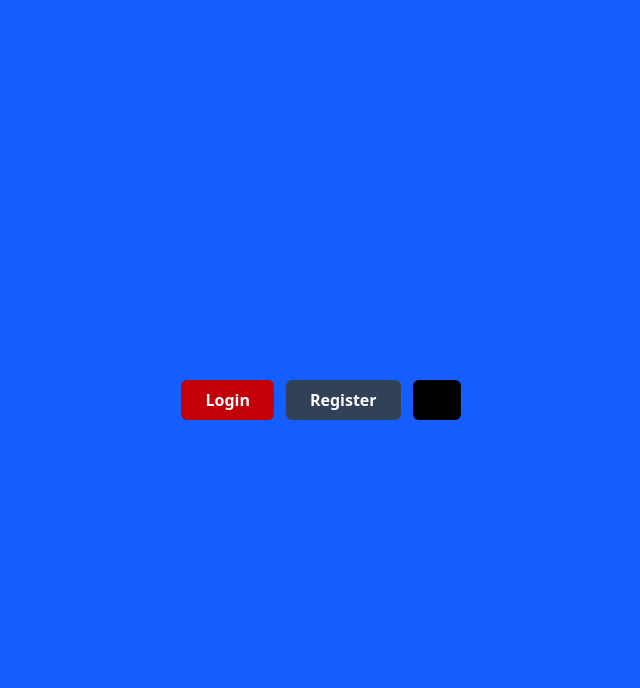
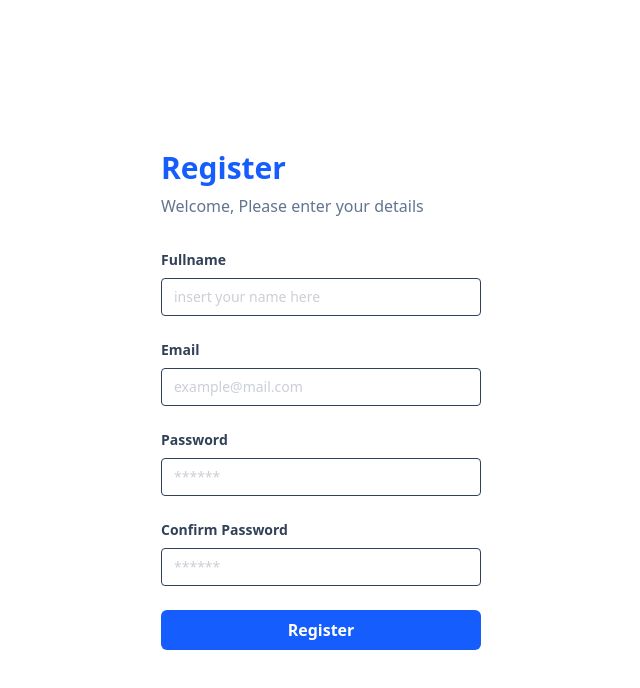
Before and after one commit to Gulpanjul/vipcodestudio-tutorial-reactjs, a React (Vite) app: page / in a window 1280 px wide. Shown: the top 688 px of the page, without its empty margins (319-959 px from the left). Built offline with nearby package versions, Linux system fonts and the light colour scheme.

Commit message:
chore: implement atomic design

```diff
--- a/src/App.tsx
+++ b/src/App.tsx
@@ -1,13 +1,11 @@
-import Button from "./components/Elements/Button";
+import LoginPage from "./pages/login";
+import RegisterPage from "./pages/register";
 
 function App() {
   return (
-    <div className="flex justify-center bg-blue-600 min-h-screen items-center">
-      <div className="flex gap-x-3">
-        <Button variant="bg-red-700">Login</Button>
-        <Button variant="bg-slate-700">Register</Button>
-        <Button></Button>
-      </div>
+    <div className="flex justify-center min-h-screen items-center">
+      {/* <LoginPage /> */}
+      <RegisterPage />
     </div>
   );
 }
--- a/src/components/Elements/Button/index.tsx
+++ b/src/components/Elements/Button/index.tsx
@@ -1,13 +1,12 @@
 interface ButtonProps {
-  variant?: string;
+  classname?: string;
   children?: React.ReactNode;
 }
 
-const Button = (props: ButtonProps) => {
-  const { children, variant = "bg-black" } = props;
+const Button = ({ children, classname = "bg-black" }: ButtonProps) => {
   return (
     <button
-      className={`h-10 px-6 font-semibold rounded-md ${variant} text-white`}
+      className={`h-10 px-6 font-semibold rounded-md ${classname} text-white`}
       type="submit"
     >
       {children}
--- a/src/components/Elements/Input/Input.tsx
+++ b/src/components/Elements/Input/Input.tsx
@@ -0,0 +1,18 @@
+interface InputProps {
+  type: string;
+  placeholder: string;
+  name: string;
+}
+
+const Input = ({ type, placeholder, name }: InputProps) => {
+  return (
+    <input
+      type={type}
+      className="text-sm border rounded w-full py-2 px-3 text-slate-700 placeholder:opacity-50"
+      placeholder={placeholder}
+      name={name}
+    />
+  );
+};
+
+export default Input;
--- a/src/components/Elements/Input/Label.tsx
+++ b/src/components/Elements/Input/Label.tsx
@@ -0,0 +1,17 @@
+interface LabelProps {
+  htmlFor: string;
+  children: React.ReactNode;
+}
+
+const Label = ({ htmlFor, children }: LabelProps) => {
+  return (
+    <label
+      htmlFor={htmlFor}
+      className="block text-slate-700 text-sm font-bold mb-2"
+    >
+      {children}
+    </label>
+  );
+};
+
+export default Label;
--- a/src/components/Elements/Input/index.tsx
+++ b/src/components/Elements/Input/index.tsx
@@ -0,0 +1,21 @@
+import Input from "./Input";
+import Label from "./Label";
+
+interface InputFormProps {
+  label: string;
+  type: string;
+  name: string;
+  placeholder: string;
+}
+
+const InputForm = ({ label, name, type, placeholder }: InputFormProps) => {
+  return (
+    <div className="mb-6">
+      <Label htmlFor={name}>{label}</Label>
+      <Input name={name} type={type} placeholder={placeholder} />
+      <br />
+    </div>
+  );
+};
+
+export default InputForm;
--- /dev/null
+++ b/src/components/Fragments/FormLogin.tsx
@@ -0,0 +1,24 @@
+import Button from "../Elements/Button";
+import InputForm from "../Elements/Input";
+
+const FormLogin = () => {
+  return (
+    <form action="">
+      <InputForm
+        label="Email"
+        type="email"
+        placeholder="example@mail.com"
+        name="email"
+      />
+      <InputForm
+        label="Password"
+        type="password"
+        placeholder="******"
+        name="password"
+      />
+      <Button classname="bg-blue-600 w-full">Login</Button>
+    </form>
+  );
+};
+
+export default FormLogin;
--- /dev/null
+++ b/src/components/Fragments/FormRegister.tsx
@@ -0,0 +1,36 @@
+import Button from "../Elements/Button";
+import InputForm from "../Elements/Input";
+
+const FormRegister = () => {
+  return (
+    <form action="">
+      <InputForm
+        label="Fullname"
+        type="text"
+        placeholder="insert your name here"
+        name="fullname"
+      />
+      <InputForm
+        label="Email"
+        type="email"
+        placeholder="example@mail.com"
+        name="email"
+      />
+      <InputForm
+        label="Password"
+        type="password"
+        placeholder="******"
+        name="password"
+      />
+      <InputForm
+        label="Confirm Password"
+        type="password"
+        placeholder="******"
+        name="confirmPassword"
+      />
+      <Button classname="bg-blue-600 w-full">Register</Button>
+    </form>
+  );
+};
+
+export default FormRegister;
--- /dev/null
+++ b/src/components/Layouts/AuthLayouts.tsx
@@ -0,0 +1,18 @@
+interface AuthLayoutProps {
+  children: React.ReactNode;
+  title: string;
+}
+
+const AuthLayout = ({ children, title }: AuthLayoutProps) => {
+  return (
+    <div className="w-full max-w-xs">
+      <h1 className="text-3xl font-bold mb-2 text-blue-600">{title}</h1>
+      <p className="font-medium text-slate-500 mb-8">
+        Welcome, Please enter your details
+      </p>
+      {children}
+    </div>
+  );
+};
+
+export default AuthLayout;
--- /dev/null
+++ b/src/pages/login.tsx
@@ -0,0 +1,12 @@
+import FormLogin from "../components/Fragments/FormLogin";
+import AuthLayout from "../components/Layouts/AuthLayouts";
+
+const LoginPage = () => {
+  return (
+    <AuthLayout title="Login">
+      <FormLogin />
+    </AuthLayout>
+  );
+};
+
+export default LoginPage;
--- /dev/null
+++ b/src/pages/register.tsx
@@ -0,0 +1,12 @@
+import FormRegister from "../components/Fragments/FormRegister";
+import AuthLayout from "../components/Layouts/AuthLayouts";
+
+const RegisterPage = () => {
+  return (
+    <AuthLayout title="Register">
+      <FormRegister />
+    </AuthLayout>
+  );
+};
+
+export default RegisterPage;
```
